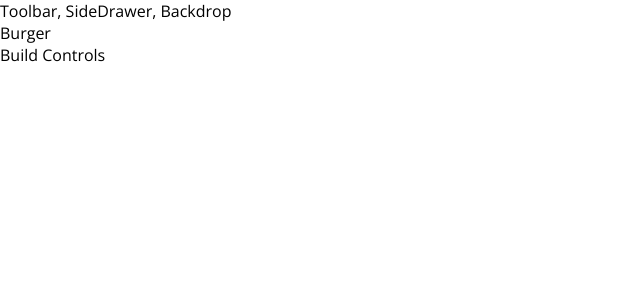
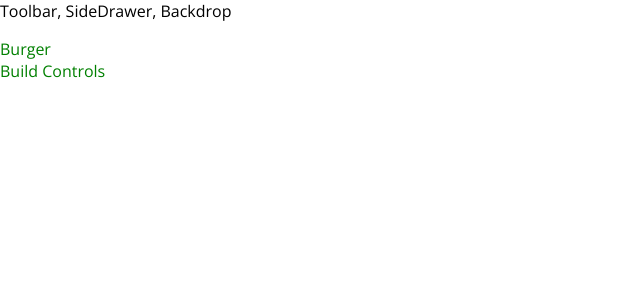
Before and after one commit to Aseelaldallal/react-typescript-scss, a React app: page / in a window 1280 px wide. Shown: the top 300 px of the page, without its empty margins (0-640 px from the left). Built offline with nearby package versions, Linux system fonts and the light colour scheme.

Commit message:
get scss recognized and working

```diff
--- a/package.json
+++ b/package.json
@@ -53,7 +53,7 @@
     "@types/node": "^10.12.12",
     "@types/react": "^16.7.13",
     "@types/react-dom": "^16.0.11",
-    "node-sass": "^4.10.0",
+    "node-sass": "^4.11.0",
     "sass-loader": "^7.1.0",
     "typescript": "^3.2.2"
   },
@@ -94,7 +94,8 @@
       "jsx",
       "json",
       "node",
-      "mjs"
+      "mjs",
+      "scss"
     ],
     "globals": {
       "ts-jest": {
--- /dev/null
+++ b/src/components/Layout/Layout.scss
@@ -0,0 +1,5 @@
+.Content {
+    margin-top: 16px;
+    color: green;
+    border: 2px green;
+}
--- a/src/components/Layout/Layout.tsx
+++ b/src/components/Layout/Layout.tsx
@@ -1,4 +1,5 @@
 import * as React from "react";
+import classes from './Layout.scss';
 
 export interface ILayoutProps  {
    children: React.ReactNode
@@ -7,7 +8,7 @@ export interface ILayoutProps  {
 const layout = (props: ILayoutProps) => (
     <>
         <div>Toolbar, SideDrawer, Backdrop</div>
-        <main>
+        <main className={classes.Content}>
             {props.children}
         </main>
     </>
```
Also changed, not shown: 1 other file (tests, documents, lock files or other folders).
